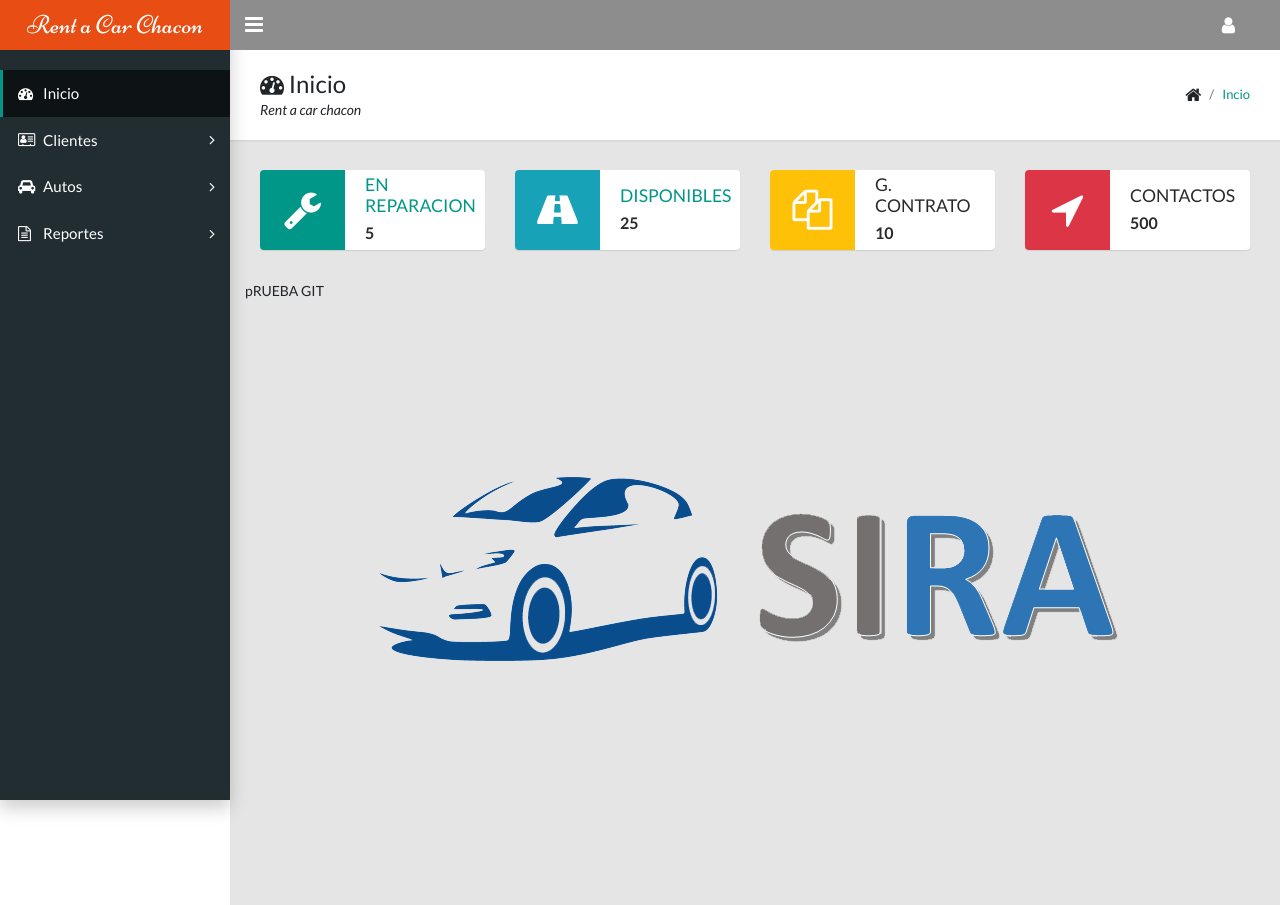
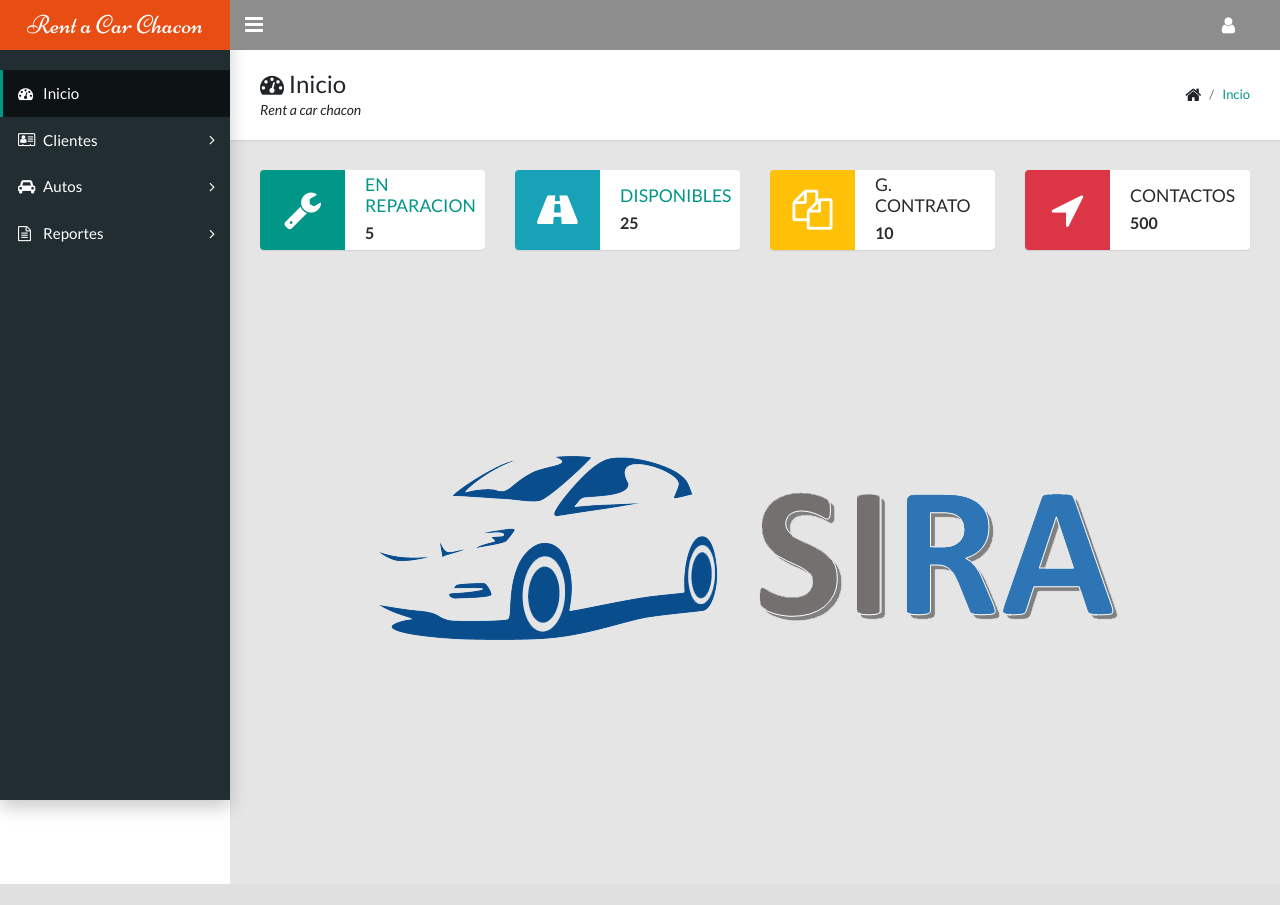
Before and after one commit to JHarvin/SIRA, a PHP site: page /Vistas/inicio.php in a window 1280 px wide. After the commit the page ends 884 px from the top, so only its background shows below. Run offline with PHP 8.4, Linux system fonts and the light colour scheme.

Commit message:
prueba git
quitado

```diff
--- a/Vistas/inicio.php
+++ b/Vistas/inicio.php
@@ -66,7 +66,7 @@
         </div>
 
         <div id="imagen">
-         pRUEBA GIT
+
           <img class="rounded-circle user-image" src="../images/logo.png">
       </div>
 
```
